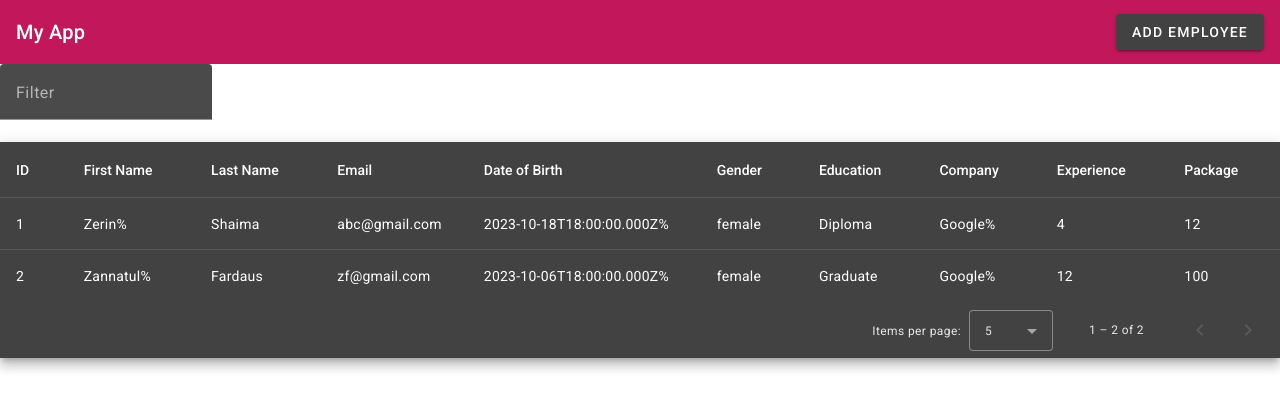
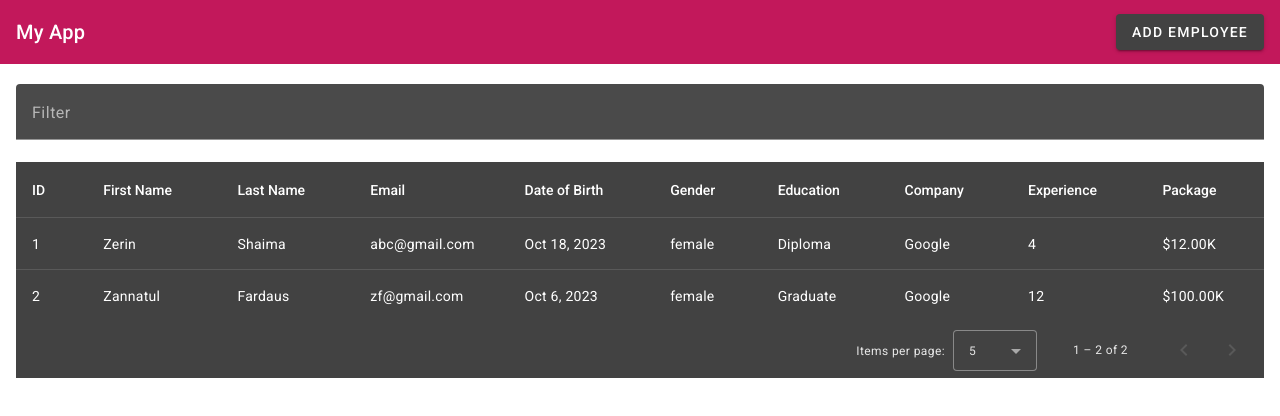
Before and after one commit to 1804057/my-angular-crud-app, an Angular app: page / in a window 1280 px wide. Shown: the top 416 px of the page. Built offline with nearby package versions, Linux system fonts and the light colour scheme; data requests are answered from the project's data file.

Commit message:
Data read Table decorated nicely

```diff
--- a/src/app/app.component.html
+++ b/src/app/app.component.html
@@ -4,12 +4,13 @@
   <button mat-raised-button (click)="openAddEditForm()">ADD EMPLOYEE</button>
 </mat-toolbar>
 
+<div class="main-body">
   <mat-form-field>
     <mat-label>Filter</mat-label>
     <input matInput (keyup)="applyFilter($event)" placeholder="Ex. Mia" #input>
   </mat-form-field>
 
-<div class="mat-elevation-z8">
+  <div class="table-container">
     <table mat-table [dataSource]="dataSource" matSort>
 
       <ng-container matColumnDef="id">
@@ -19,7 +20,7 @@
 
       <ng-container matColumnDef="firstName">
         <th mat-header-cell *matHeaderCellDef mat-sort-header> First Name </th>
-      <td mat-cell *matCellDef="let row"> {{row.firstName}}% </td>
+        <td mat-cell *matCellDef="let row"> {{row.firstName}} </td>
       </ng-container>
 
       <ng-container matColumnDef="lastName">
@@ -34,7 +35,7 @@
 
       <ng-container matColumnDef="dob">
         <th mat-header-cell *matHeaderCellDef mat-sort-header> Date of Birth </th>
-      <td mat-cell *matCellDef="let row"> {{row.dob}}% </td>
+        <td mat-cell *matCellDef="let row"> {{row.dob | date}} </td>
       </ng-container>
 
       <ng-container matColumnDef="gender">
@@ -48,7 +49,7 @@
       </ng-container>
       <ng-container matColumnDef="company">
         <th mat-header-cell *matHeaderCellDef mat-sort-header> Company </th>
-      <td mat-cell *matCellDef="let row"> {{row.company}}% </td>
+        <td mat-cell *matCellDef="let row"> {{row.company}} </td>
       </ng-container>
 
       <ng-container matColumnDef="experience">
@@ -58,7 +59,7 @@
 
       <ng-container matColumnDef="package">
         <th mat-header-cell *matHeaderCellDef mat-sort-header> Package </th>
-      <td mat-cell *matCellDef="let row"> {{row.package}} </td>
+        <td mat-cell *matCellDef="let row"> {{row.package |currency}}K </td>
       </ng-container>
 
       <tr mat-header-row *matHeaderRowDef="displayedColumns"></tr>
@@ -72,3 +73,4 @@
 
     <mat-paginator [pageSizeOptions]="[5, 10, 25, 100]" aria-label="Select page of users"></mat-paginator>
   </div>
+</div>
--- a/src/app/app.component.scss
+++ b/src/app/app.component.scss
@@ -1,3 +1,11 @@
 .example-spacer {
     flex: 1 1 auto;
   }
+.main-body{
+  padding-top: 20px;
+  margin: 0 auto;
+  max-width: 1248px;
+  mat-form-field{
+    width: 100%;
+  }
+}
```
Lines whose indentation alone changed are shown as unchanged.
